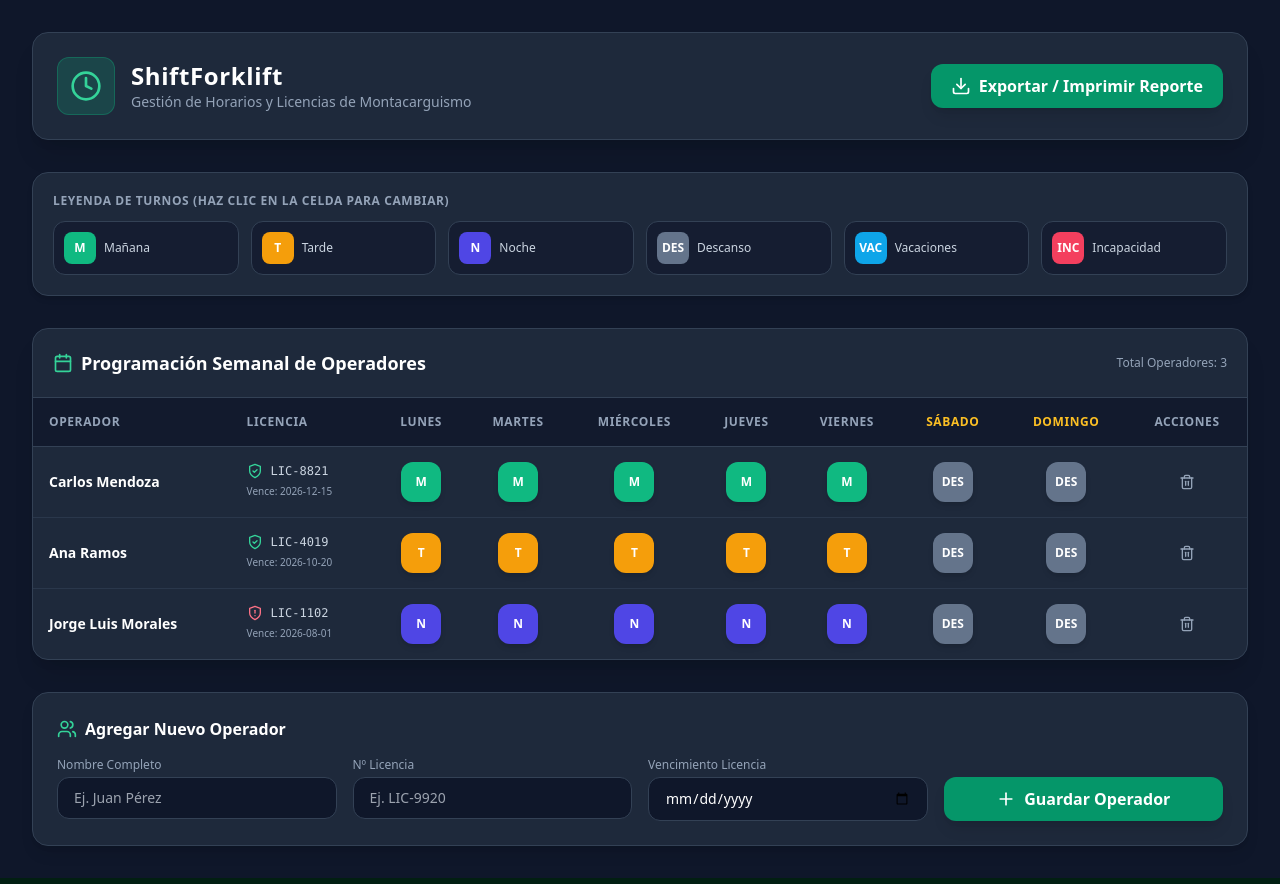
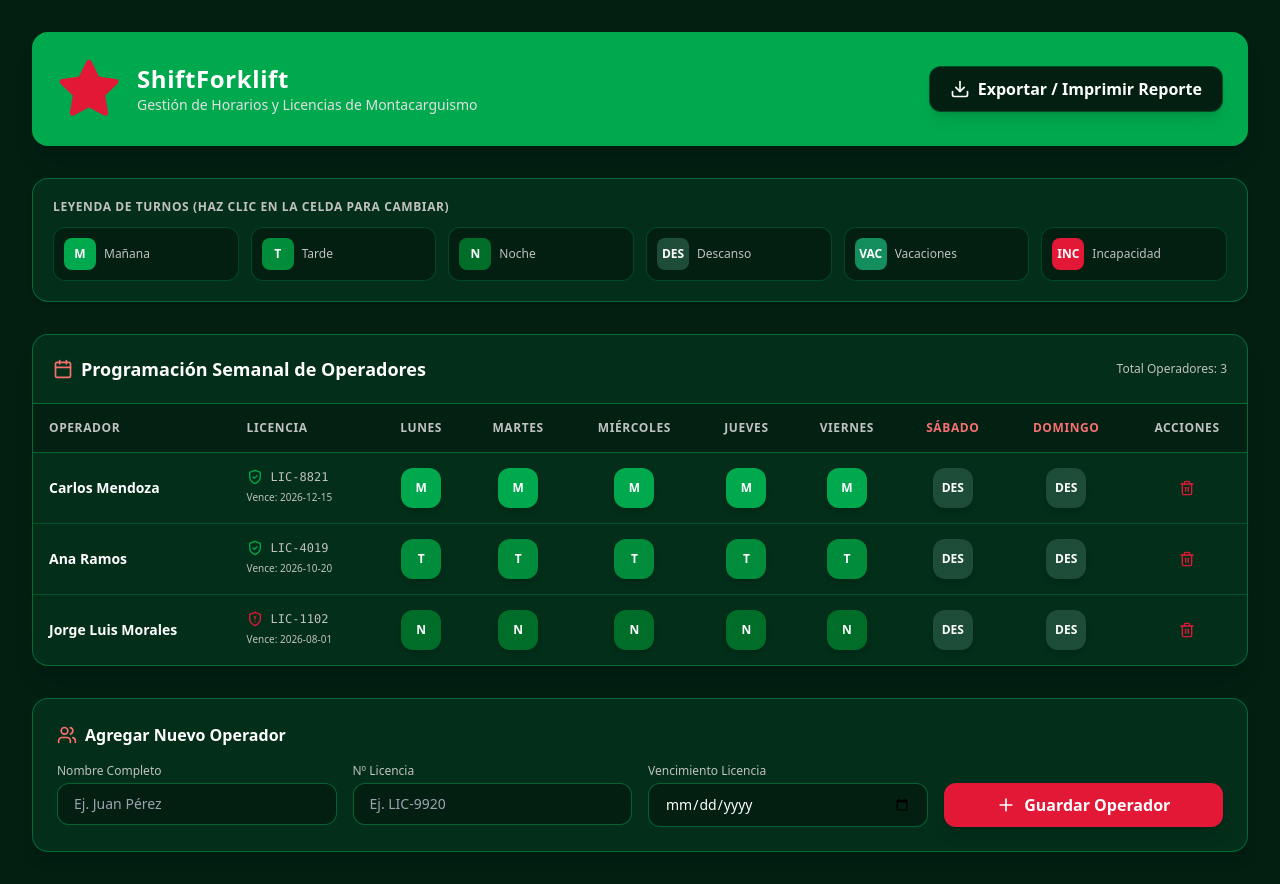
Before and after one commit to luisarce243126-byte/ShiftForklift, a React (Vite) app: page / in a window 1280 px wide. Built offline with nearby package versions, Linux system fonts and the light colour scheme.

Commit message:
Update App.jsx

```diff
--- a/src/App.jsx
+++ b/src/App.jsx
@@ -7,16 +7,16 @@ import {
   Download,
   ShieldCheck,
   ShieldAlert,
-  Clock
+  Star // Import the star icon
 } from 'lucide-react';
 
 const SHIFTS = {
-  M: { label: 'Mañana', color: 'bg-emerald-500 text-white' },
-  T: { label: 'Tarde', color: 'bg-amber-500 text-white' },
-  N: { label: 'Noche', color: 'bg-indigo-600 text-white' },
-  DES: { label: 'Descanso', color: 'bg-slate-500 text-white' },
-  VAC: { label: 'Vacaciones', color: 'bg-sky-500 text-white' },
-  INC: { label: 'Incapacidad', color: 'bg-rose-500 text-white' }
+  M: { label: 'Mañana', color: 'bg-[#00a94e] text-white' }, // Wordmark Green
+  T: { label: 'Tarde', color: 'bg-[#008c3a] text-white' }, // Slightly darker green
+  N: { label: 'Noche', color: 'bg-[#006e28] text-white' }, // Deep green
+  DES: { label: 'Descanso', color: 'bg-[#1d4d38] text-white' }, // Muted dark green
+  VAC: { label: 'Vacaciones', color: 'bg-[#138e5c] text-white' }, // Clear muted green
+  INC: { label: 'Incapacidad', color: 'bg-[#e31837] text-white' } // Star Red
 };
 
 const DAYS = ['Lunes', 'Martes', 'Miércoles', 'Jueves', 'Viernes', 'Sábado', 'Domingo'];
@@ -91,21 +91,19 @@ export default function App() {
   };
 
   return (
-    <div className="min-h-screen bg-slate-900 text-slate-100 p-4 md:p-8 font-sans">
-      {/* Header */}
-      <header className="max-w-7xl mx-auto mb-8 bg-slate-800 p-6 rounded-2xl shadow-xl border border-slate-700 flex flex-col md:flex-row justify-between items-center gap-4">
-        <div className="flex items-center gap-4">
-          <div className="p-3 bg-emerald-500/20 text-emerald-400 rounded-xl border border-emerald-500/30">
-            <Clock className="w-8 h-8" />
-          </div>
+    <div className="min-h-screen bg-[#021f12] text-white p-4 md:p-8 font-sans">
+      {/* Header with Heineken Vibe and Red Star Icon */}
+      <header className="max-w-7xl mx-auto mb-8 bg-[#00a94e] p-6 rounded-2xl shadow-xl border border-[#00a94e]/50 flex flex-col md:flex-row justify-between items-center gap-4">
+        <div className="flex flex-col md:flex-row items-center gap-4 text-center md:text-left">
+          <Star className="w-16 h-16 text-[#e31837] mb-2 md:mb-0" fill="#e31837" />
           <div>
             <h1 className="text-2xl font-bold text-white tracking-wide">ShiftForklift</h1>
-            <p className="text-sm text-slate-400">Gestión de Horarios y Licencias de Montacarguismo</p>
+            <p className="text-sm text-[#e1e1e1]">Gestión de Horarios y Licencias de Montacarguismo</p>
           </div>
         </div>
         <button
           onClick={handlePrintReport}
-          className="flex items-center gap-2 bg-emerald-600 hover:bg-emerald-500 text-white px-5 py-2.5 rounded-xl font-semibold shadow-lg transition duration-200"
+          className="flex items-center gap-2 bg-[#021f12] hover:bg-[#032e1a] text-white px-5 py-2.5 rounded-xl font-semibold shadow-lg transition duration-200 border border-[#00a94e]/30"
         >
           <Download className="w-5 h-5" />
           Exportar / Imprimir Reporte
@@ -115,60 +113,60 @@ export default function App() {
       {/* Main Content */}
       <main className="max-w-7xl mx-auto space-y-8">
         {/* Leyenda de Turnos */}
-        <section className="bg-slate-800 p-5 rounded-2xl border border-slate-700 shadow-md">
-          <h2 className="text-xs font-bold text-slate-400 uppercase tracking-wider mb-3">Leyenda de Turnos (Haz clic en la celda para cambiar)</h2>
+        <section className="bg-[#032e1a] p-5 rounded-2xl border border-[#00a94e]/50 shadow-md">
+          <h2 className="text-xs font-bold text-[#c1c1c1] uppercase tracking-wider mb-3">Leyenda de Turnos (Haz clic en la celda para cambiar)</h2>
           <div className="grid grid-cols-2 sm:grid-cols-3 md:grid-cols-6 gap-3">
             {Object.entries(SHIFTS).map(([key, value]) => (
-              <div key={key} className="flex items-center gap-2 bg-slate-900/60 p-2.5 rounded-xl border border-slate-700">
+              <div key={key} className="flex items-center gap-2 bg-[#021f12] p-2.5 rounded-xl border border-[#00a94e]/30">
                 <span className={`w-8 h-8 flex items-center justify-center font-bold text-xs rounded-lg ${value.color}`}>
                   {key}
                 </span>
-                <span className="text-xs font-medium text-slate-300">{value.label}</span>
+                <span className="text-xs font-medium text-[#c1c1c1]">{value.label}</span>
               </div>
             ))}
           </div>
         </section>
 
-        {/* Tabla de Horarios */}
-        <section className="bg-slate-800 rounded-2xl border border-slate-700 shadow-xl overflow-hidden">
-          <div className="p-5 border-b border-slate-700 flex justify-between items-center">
+        {/* Tabla de Horarios con Weekend Red Highlights */}
+        <section className="bg-[#032e1a] rounded-2xl border border-[#00a94e]/50 shadow-xl overflow-hidden">
+          <div className="p-5 border-b border-[#00a94e]/50 flex justify-between items-center">
             <h2 className="text-lg font-bold text-white flex items-center gap-2">
-              <Calendar className="w-5 h-5 text-emerald-400" />
+              <Calendar className="w-5 h-5 text-red-400" />
               Programación Semanal de Operadores
             </h2>
-            <span className="text-xs text-slate-400">Total Operadores: {operators.length}</span>
+            <span className="text-xs text-[#c1c1c1]">Total Operadores: {operators.length}</span>
           </div>
 
           <div className="overflow-x-auto">
             <table className="w-full text-left border-collapse">
               <thead>
-                <tr className="bg-slate-900/80 text-slate-400 text-xs uppercase tracking-wider border-b border-slate-700">
+                <tr className="bg-[#021f12]/80 text-[#c1c1c1] text-xs uppercase tracking-wider border-b border-[#00a94e]/50">
                   <th className="p-4">Operador</th>
                   <th className="p-4">Licencia</th>
                   {DAYS.map((day, idx) => (
-                    <th key={day} className={`p-4 text-center ${idx >= 5 ? 'text-amber-400' : ''}`}>
+                    <th key={day} className={`p-4 text-center ${idx >= 5 ? 'text-red-400' : ''}`}>
                       {day}
                     </th>
                   ))}
                   <th className="p-4 text-center">Acciones</th>
                 </tr>
               </thead>
-              <tbody className="divide-y divide-slate-700/60 text-sm">
+              <tbody className="divide-y divide-[#00a94e]/30 text-sm">
                 {operators.map((op) => (
-                  <tr key={op.id} className="hover:bg-slate-700/30 transition">
+                  <tr key={op.id} className="hover:bg-[#032e1a]/50 transition">
                     <td className="p-4 font-semibold text-white">
                       {op.name}
                     </td>
                     <td className="p-4">
                       <div className="flex items-center gap-2">
                         {op.licenseValid ? (
-                          <ShieldCheck className="w-4 h-4 text-emerald-400" />
+                          <ShieldCheck className="w-4 h-4 text-[#00a94e]" />
                         ) : (
-                          <ShieldAlert className="w-4 h-4 text-rose-400" />
+                          <ShieldAlert className="w-4 h-4 text-[#e31837]" />
                         )}
-                        <span className="text-xs text-slate-300 font-mono">{op.licenseNumber}</span>
+                        <span className="text-xs text-[#c1c1c1] font-mono">{op.licenseNumber}</span>
                       </div>
-                      <span className="text-[10px] text-slate-400 block mt-0.5">Vence: {op.licenseExpiry}</span>
+                      <span className="text-[10px] text-[#c1c1c1] block mt-0.5">Vence: {op.licenseExpiry}</span>
                     </td>
                     {op.schedule.map((shiftKey, dayIdx) => {
                       const shiftInfo = SHIFTS[shiftKey] || SHIFTS.M;
@@ -176,7 +174,7 @@ export default function App() {
                         <td key={dayIdx} className="p-2 text-center">
                           <button
                             onClick={() => handleShiftChange(op.id, dayIdx)}
-                            className={`w-10 h-10 rounded-xl font-bold text-xs transition duration-150 transform hover:scale-105 active:scale-95 shadow-md ${shiftInfo.color}`}
+                            className={`w-10 h-10 rounded-xl font-bold text-xs transition duration-150 transform hover:scale-105 active:scale-95 shadow-md ${shiftInfo.color} ${shiftKey === 'INC' ? 'border-2 border-white' : ''}`}
                             title={`Cambiar turno de ${DAYS[dayIdx]}`}
                           >
                             {shiftKey}
@@ -187,7 +185,7 @@ export default function App() {
                     <td className="p-4 text-center">
                       <button
                         onClick={() => handleDeleteOperator(op.id)}
-                        className="p-2 text-slate-400 hover:text-rose-400 hover:bg-rose-500/10 rounded-lg transition"
+                        className="p-2 text-[#e31837] hover:text-[#e31837] hover:bg-[#e31837]/10 rounded-lg transition"
                         title="Eliminar operador"
                       >
                         <Trash2 className="w-4 h-4" />
@@ -200,47 +198,47 @@ export default function App() {
           </div>
         </section>
 
-        {/* Formulario Agregar Operador */}
-        <section className="bg-slate-800 p-6 rounded-2xl border border-slate-700 shadow-lg">
+        {/* Formulario Agregar Operador con Red Accent Button */}
+        <section className="bg-[#032e1a] p-6 rounded-2xl border border-[#00a94e]/50 shadow-lg">
           <h2 className="text-base font-bold text-white mb-4 flex items-center gap-2">
-            <Users className="w-5 h-5 text-emerald-400" />
+            <Users className="w-5 h-5 text-red-400" />
             Agregar Nuevo Operador
           </h2>
           <form onSubmit={handleAddOperator} className="grid grid-cols-1 md:grid-cols-4 gap-4">
             <div>
-              <label className="block text-xs text-slate-400 mb-1">Nombre Completo</label>
+              <label className="block text-xs text-[#c1c1c1] mb-1">Nombre Completo</label>
               <input
                 type="text"
                 placeholder="Ej. Juan Pérez"
                 value={newName}
                 onChange={(e) => setNewName(e.target.value)}
-                className="w-full bg-slate-900 border border-slate-700 rounded-xl px-4 py-2.5 text-sm text-white focus:outline-none focus:border-emerald-500"
+                className="w-full bg-[#021f12] border border-[#00a94e]/50 rounded-xl px-4 py-2.5 text-sm text-white focus:outline-none focus:border-[#00a94e]"
                 required
               />
             </div>
             <div>
-              <label className="block text-xs text-slate-400 mb-1">Nº Licencia</label>
+              <label className="block text-xs text-[#c1c1c1] mb-1">Nº Licencia</label>
               <input
                 type="text"
                 placeholder="Ej. LIC-9920"
                 value={newLic}
                 onChange={(e) => setNewLic(e.target.value)}
-                className="w-full bg-slate-900 border border-slate-700 rounded-xl px-4 py-2.5 text-sm text-white focus:outline-none focus:border-emerald-500"
+                className="w-full bg-[#021f12] border border-[#00a94e]/50 rounded-xl px-4 py-2.5 text-sm text-white focus:outline-none focus:border-[#00a94e]"
               />
             </div>
             <div>
-              <label className="block text-xs text-slate-400 mb-1">Vencimiento Licencia</label>
+              <label className="block text-xs text-[#c1c1c1] mb-1">Vencimiento Licencia</label>
               <input
                 type="date"
                 value={newExpiry}
                 onChange={(e) => setNewExpiry(e.target.value)}
-                className="w-full bg-slate-900 border border-slate-700 rounded-xl px-4 py-2.5 text-sm text-white focus:outline-none focus:border-emerald-500"
+                className="w-full bg-[#021f12] border border-[#00a94e]/50 rounded-xl px-4 py-2.5 text-sm text-white focus:outline-none focus:border-[#00a94e]"
               />
             </div>
             <div className="flex items-end">
               <button
                 type="submit"
-                className="w-full bg-emerald-600 hover:bg-emerald-500 text-white font-semibold py-2.5 px-4 rounded-xl flex items-center justify-center gap-2 shadow-lg transition"
+                className="w-full bg-[#e31837] hover:bg-[#e31837]/80 text-white font-semibold py-2.5 px-4 rounded-xl flex items-center justify-center gap-2 shadow-lg transition"
               >
                 <Plus className="w-5 h-5" />
                 Guardar Operador
```
